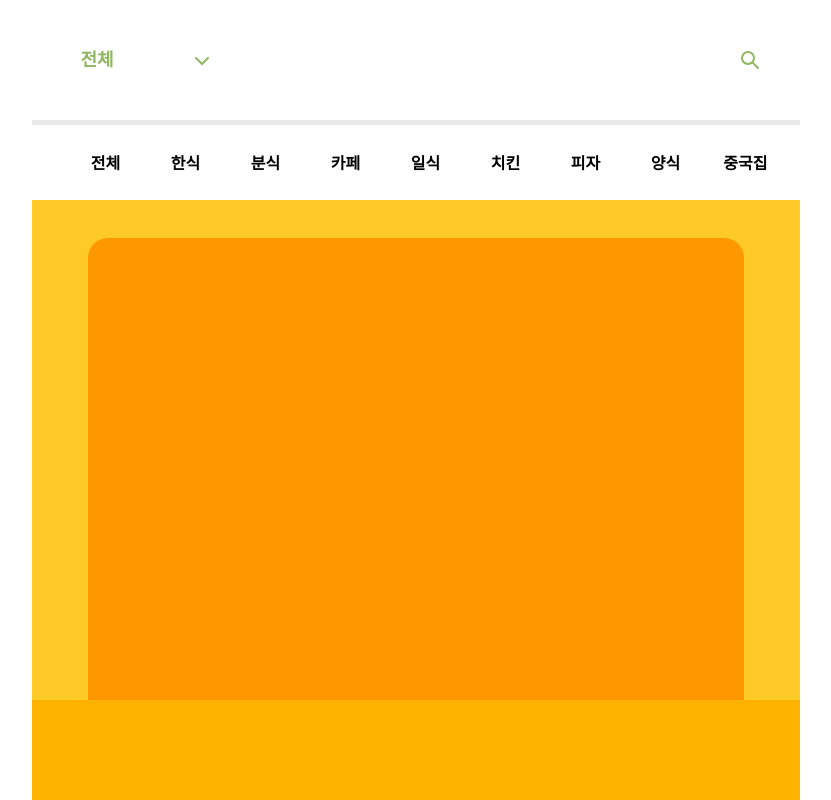
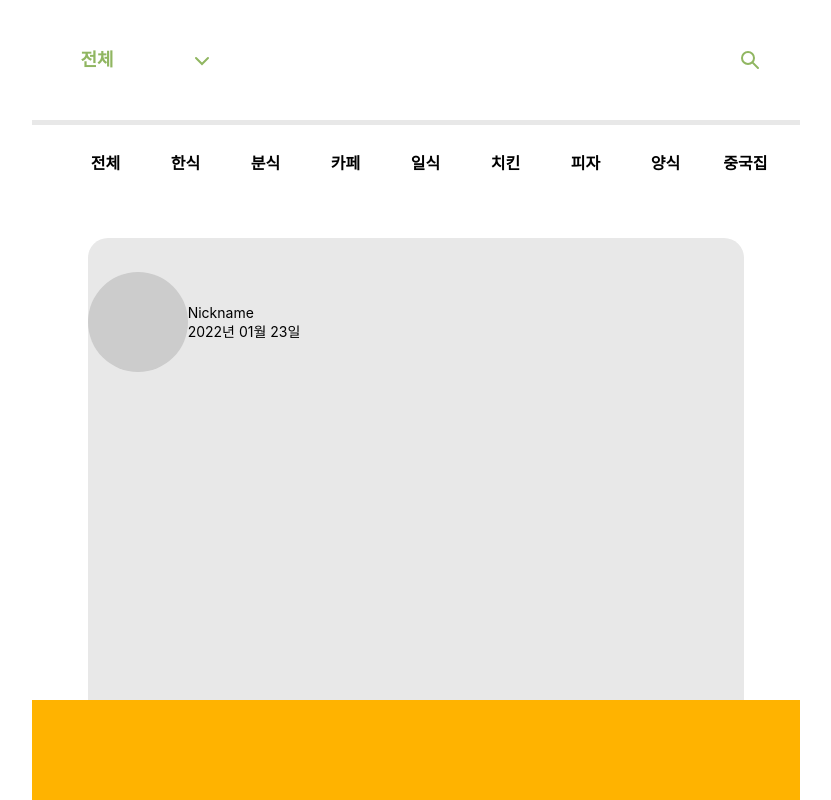
Before and after one commit to sucong2/front, a React (Create React App) app: page / in a window 1280 px wide. Shown: the top 800 px of the page, without its empty margins (224-1055 px from the left). Built offline with nearby package versions, Linux system fonts and the light colour scheme.

Commit message:
section board header ing

```diff
--- a/src/App.css
+++ b/src/App.css
@@ -24,8 +24,18 @@ line-height: 76px;}
 #header .scroll_header_container .category_container div {font-size: 16px; font-weight: bold; margin: auto auto; width: 90%; text-align: center;}
 
 /* section */
-#section {overflow: hidden; padding: 5%; width: 90%;background-color: #ffca28; display: flex; flex-direction: column; flex-wrap: wrap;}
-#section .board {width: 95%; margin: 0 auto; height: 700px; background-color: #ff9800; border-radius: 20px; margin-bottom: 5%;}
+#section {overflow: hidden; padding: 5%; width: 90%;/* background-color: #ffca28 */; display: flex; flex-direction: column; flex-wrap: wrap;}
+#section .board_container {width: 95%; margin: 0 auto; height: 700px; background-color: #E8E8E8; border-radius: 20px; margin-bottom: 5%;}
+#section .board_container .board {width: 100%;height: 100%;}
+#section .board_container .board .board_header_container {width: 100%;height: 24%; display: flex;}
+#section .board_container .board .board_header_container .profile_pic {width:100px;height: 100px;background-color: #ccc; border-radius: 50%;
+	margin: auto 0;}
+#section .board_container .board .board_header_container .name_day_container {margin: auto 0;}
+#section .board_container .board .board_header_container .name_day_containe .nickname{font-weight: bold;font-size: 14px;}
+#section .board_container .board .board_header_container .name_day_containe .day{font-size: 12px;}
+
+
+
 /* footer */
 #footer {width: 100%; height: 100px; position: fixed; bottom: 0; background-color: #ffb300; max-width: 768px; }
 
--- a/src/App.js
+++ b/src/App.js
@@ -70,11 +70,21 @@ function App() {
         </header>
         {/* header */}
         <section id="section">
-          <div className="board"></div>
-          <div className="board"></div>
-          <div className="board"></div>
-          <div className="board"></div>
-          <div className="board"></div>
+          <div className="board_container">
+            <div className="board">
+              <div className="board_header_container">
+                <div className="profile_pic"></div>
+								<div className='name_day_container'>
+									<div className="nickname">Nickname</div>
+									<div className="day">2022년 01월 23일</div>
+								</div>
+              </div>
+            </div>
+          </div>
+          <div className="board_container"></div>
+          <div className="board_container"></div>
+          <div className="board_container"></div>
+          <div className="board_container"></div>
         </section>
         {/* section */}
         <footer id="footer"></footer>
```
